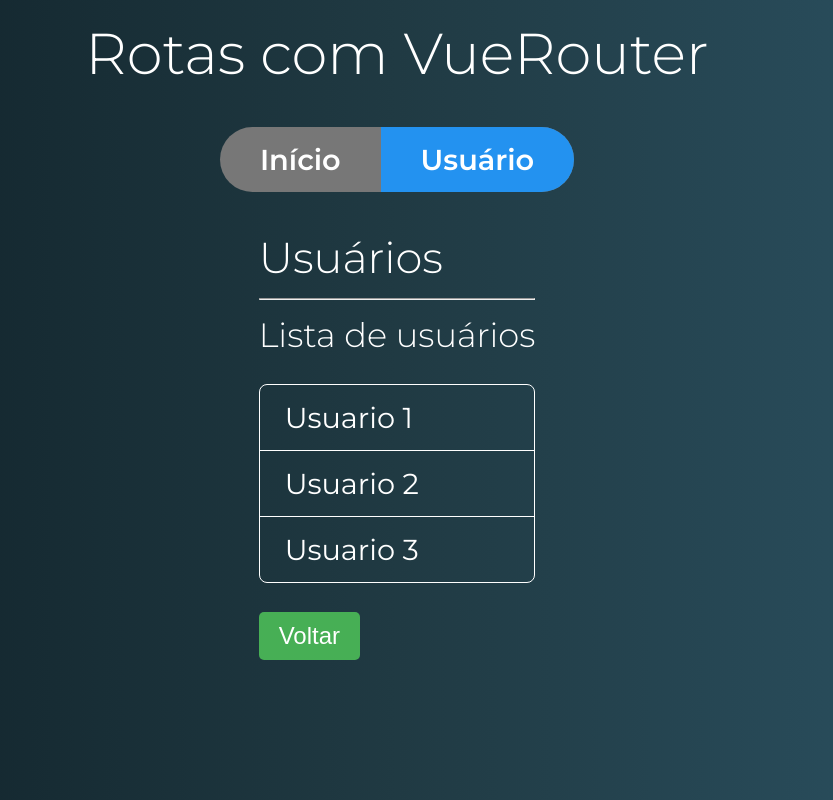
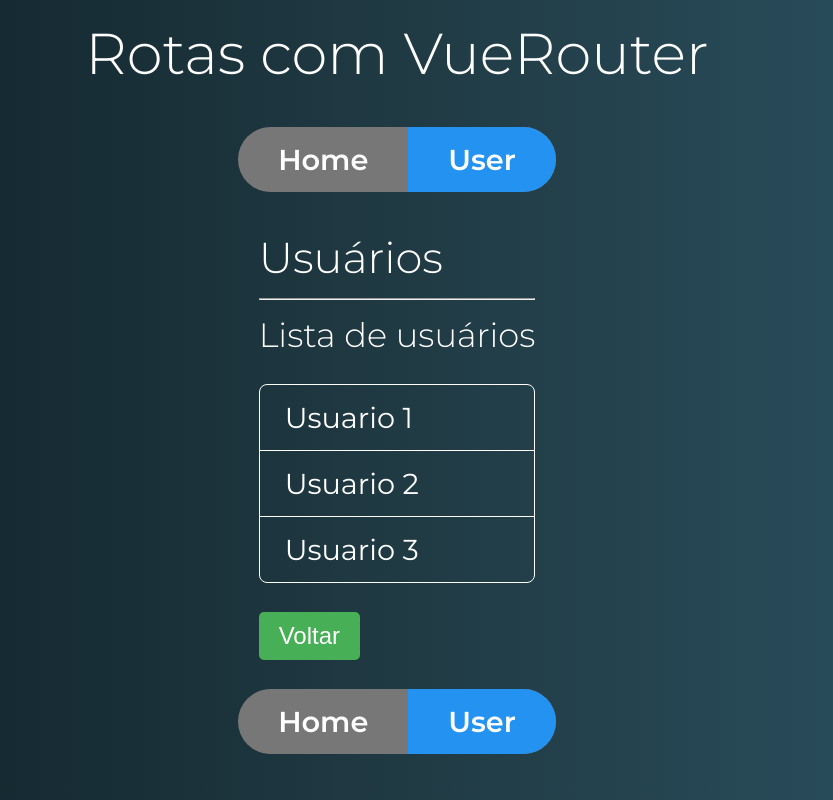
Before and after one commit to JaimeDevS/vue-router, a Vue app: page /usuario in a window 1280 px wide. Shown: the whole page, without its empty margins (243-1076 px from the left). Built offline with nearby package versions, Linux system fonts and the light colour scheme.

Commit message:
multiplos router-vew

```diff
--- a/src/App.vue
+++ b/src/App.vue
@@ -1,15 +1,15 @@
 <template>
 	<div id="app">
 		<h1>Rotas com VueRouter</h1>
-		<Menu />
+		<router-view name="menu"></router-view>
 		<router-view />
+		<router-view name="menuInferior"></router-view>
 	</div>
 </template>
 
 <script>
-import Menu from './components/template/menu.vue'
 export default {
-	components: { Menu },
+
 }
 </script>
 
--- /dev/null
+++ b/src/components/template/menuAlt.vue
@@ -0,0 +1,18 @@
+<template>
+  <nav class="menu">
+    <ul>
+        <router-link to="/" tag="li" active-class="active" exact><a>Home</a></router-link>
+        <router-link to="/usuario" tag="li" active-class="active"><a>User</a></router-link>
+    </ul>
+  </nav>
+</template>
+
+<script>
+export default {
+
+}
+</script>
+
+<style>
+
+</style>
--- a/src/router.js
+++ b/src/router.js
@@ -5,6 +5,8 @@
 import UsuarioLista from './components/usuario/UsuarioLista.vue'
 import UsuarioDetalhe from './components/usuario/UsuarioDetalhe.vue'
 import UsuarioEditar from './components/usuario/UsuarioEditar.vue'
+import Menu from './components/template/menu.vue'
+import MenuAlt from './components/template/menuAlt.vue'
 
 Vue.use(Router)
 
@@ -14,11 +16,19 @@
         {
             name: 'inicio',
             path: '/',
-            component: Inicio
+            //component: Inicio
+            components: {
+                default: Inicio,
+                menu: Menu,
+            }
         },
         {
             path: '/usuario',
-            component: Usuario,
+            components: {
+                default: Usuario,
+                menu: MenuAlt,
+                menuInferior: MenuAlt
+            },
             props: true,
             children: [
                 { path: '', component: UsuarioLista },
```
